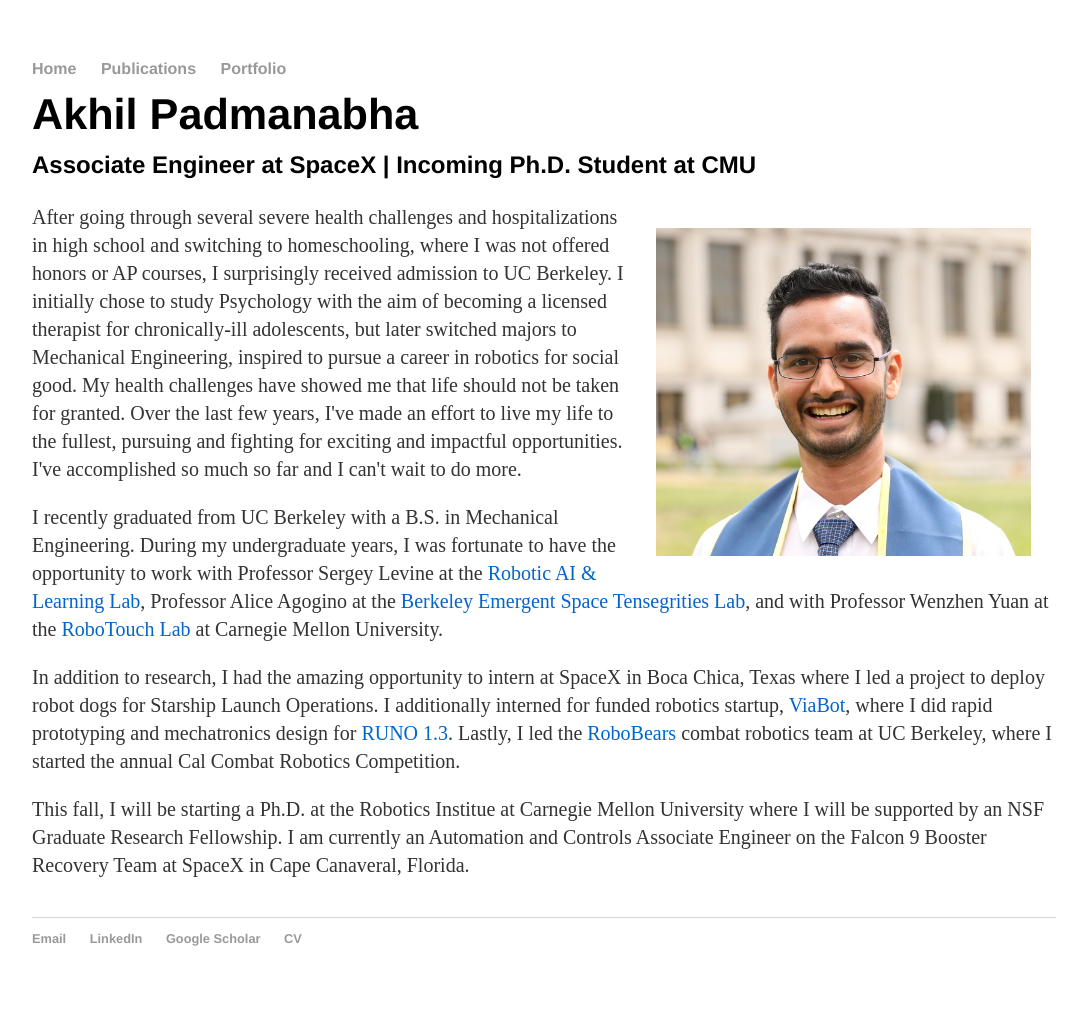
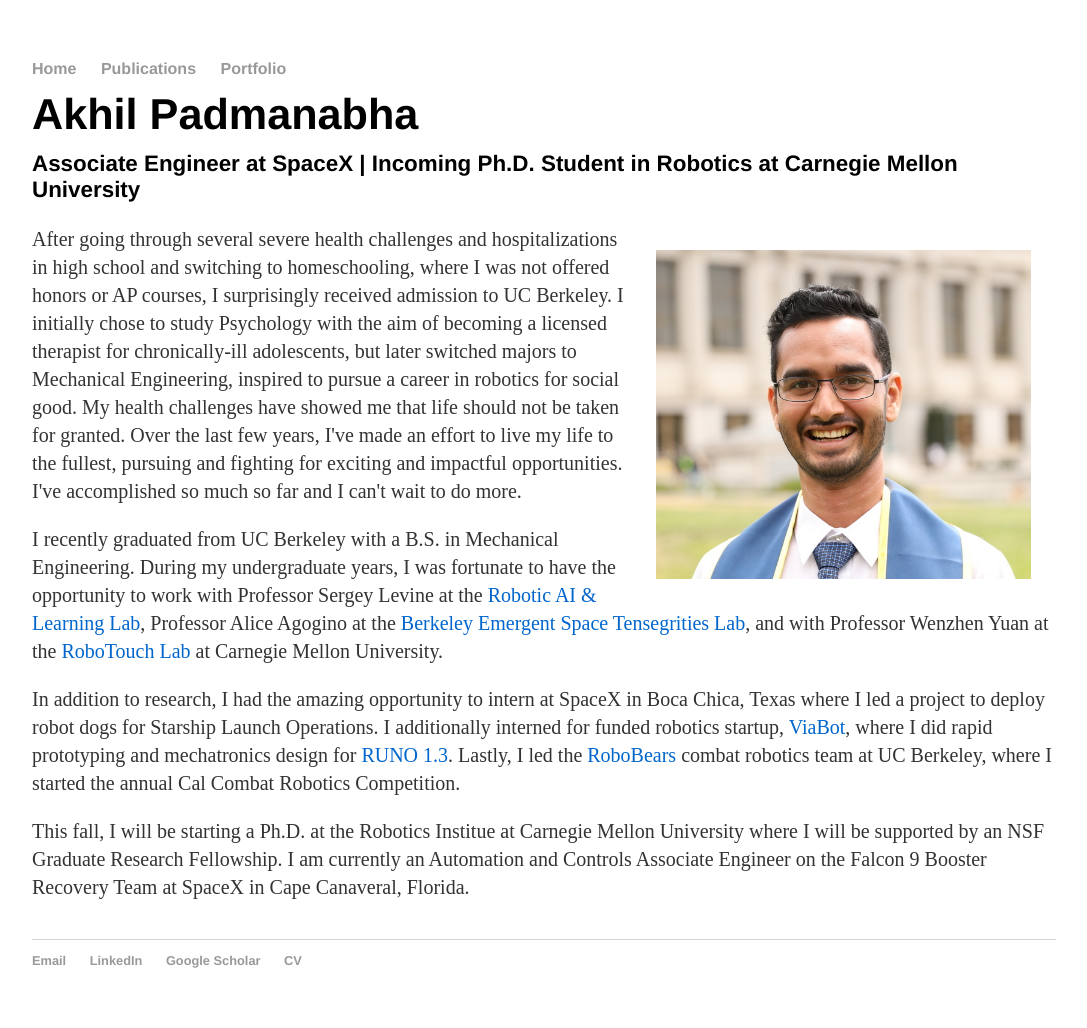
Before and after one commit to akhilpadmanabha/akhilpadmanabha.github.io, a Jekyll site: the page built from index.html, in a window 1280 px wide. Shown: the whole page, without its empty margins (96-1183 px from the left). Built offline with Jekyll 4.4.1, drawn with Linux system fonts in a browser that asks for light colours; before the commit the page ends 1006 px from its top, so only the background shows below that.

Commit message:
more font

```diff
--- a/css/main.css
+++ b/css/main.css
@@ -30,7 +30,7 @@
 }
 
 h3 {
-    font-size: 1.5em;
+    font-size: 1.4em;
     font-family:'Helvetica', 'Arial', 'Sans-Serif';
 }
 
--- a/index.html
+++ b/index.html
@@ -4,7 +4,7 @@
 ---
 <div class="blurb">
 	<h1 class='h1withsub'>Akhil Padmanabha</h1>
-	<h3>Associate Engineer at SpaceX | Incoming Ph.D. Student at CMU </h3>
+	<h3>Associate Engineer at SpaceX | Incoming Ph.D. Student in Robotics at Carnegie Mellon University </h3>
 </div>
 
 
```
